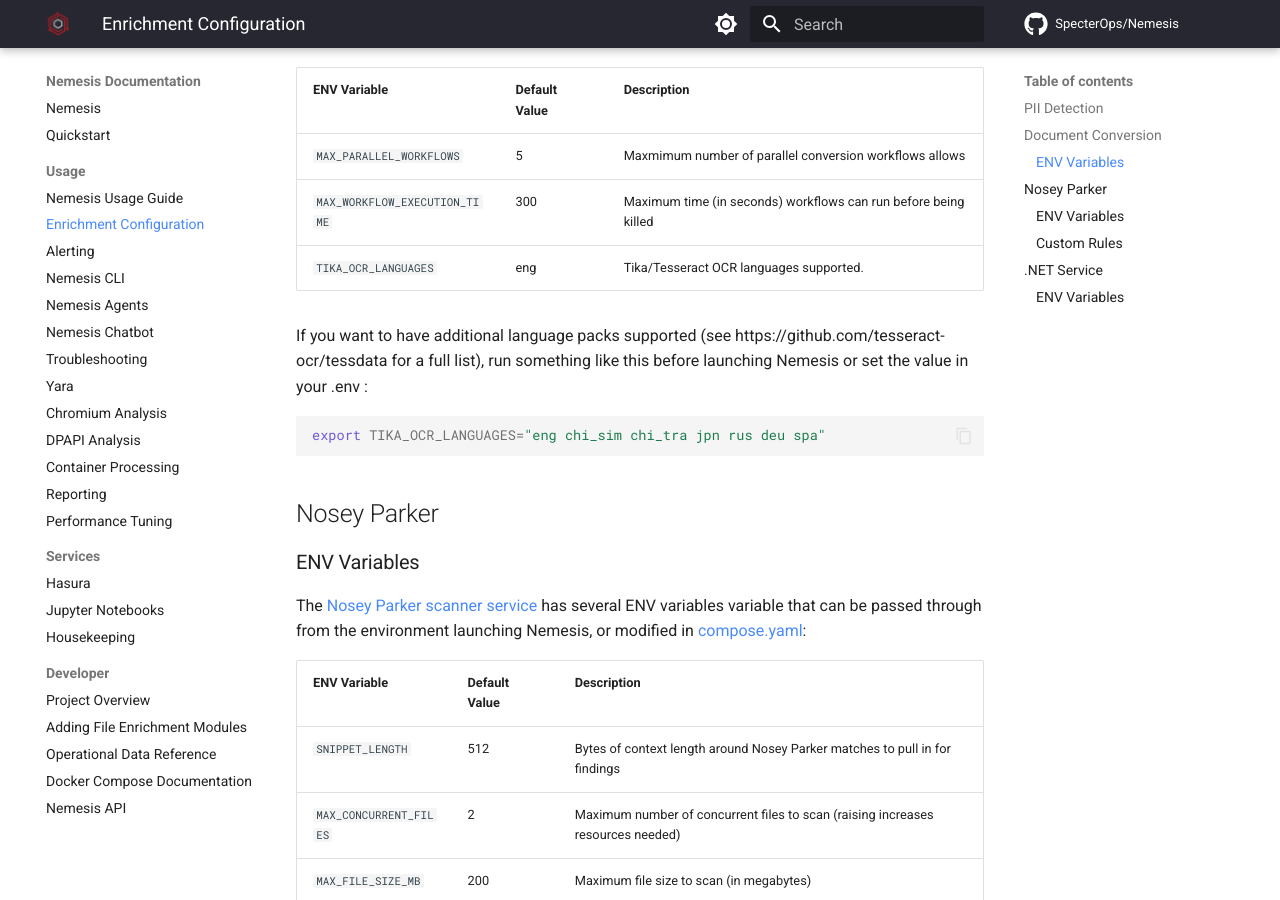
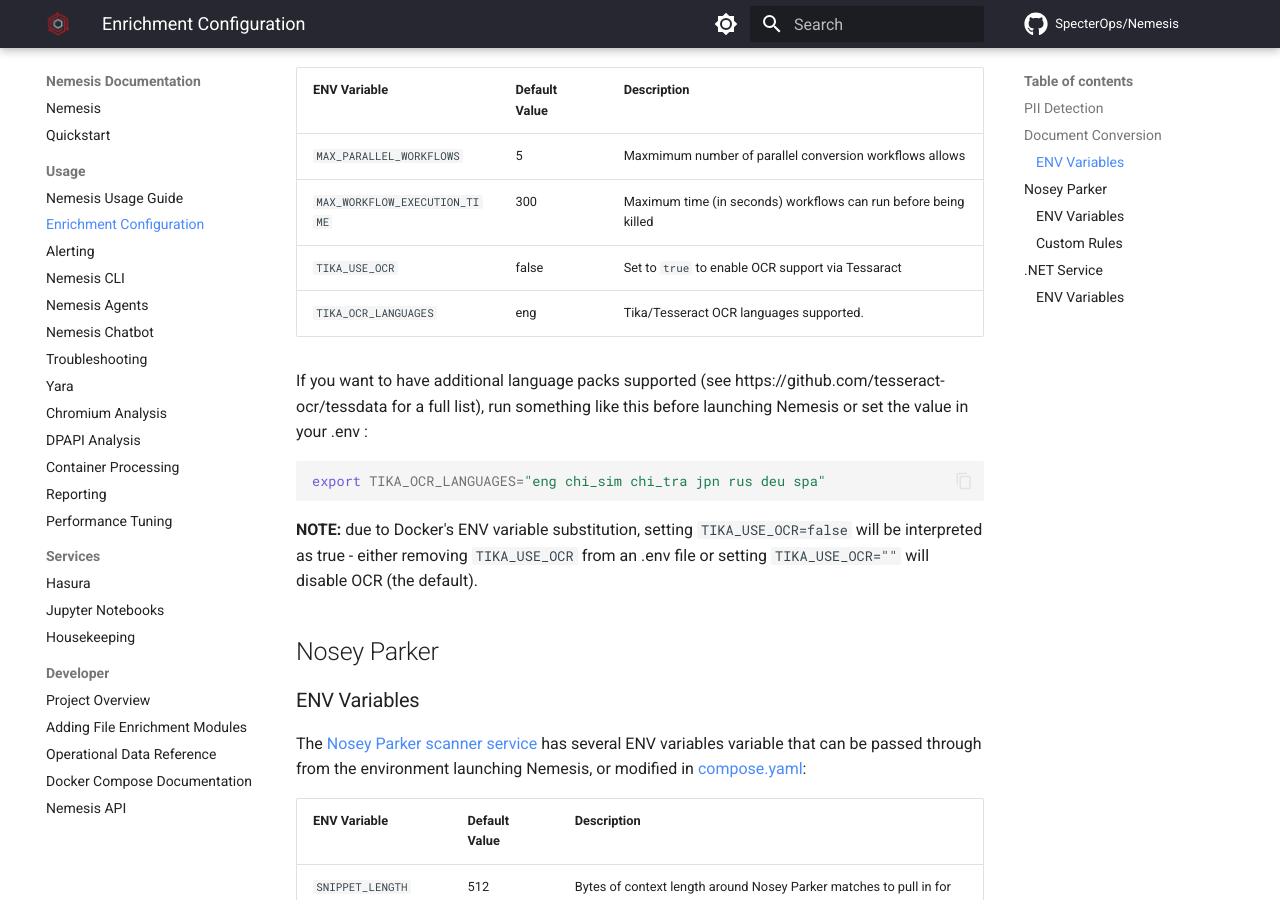
Before and after one commit to SpecterOps/Nemesis, an MkDocs documentation site: the page built from docs/enrichment_configuration.md, in a window 1280 px wide and 900 px high, scrolled down 993 px. Built offline with MkDocs 1.6.1 and Material for MkDocs 9.7.7, drawn with Linux system fonts in a browser that asks for light colours; comment, search, counter and statistics services are not loaded.

Commit message:
Enable/Disable Tika OCR via ENV variable
- Enable/Disable Tika OCR via ENV variable

````diff
--- a/compose.yaml
+++ b/compose.yaml
@@ -536,7 +536,7 @@
   document-conversion:
     image: ghcr.io/specterops/nemesis/document-conversion:latest
     volumes:
-      - ./infra/tika/tika-config.xml:/tika-config.xml:ro
+      - ./infra/tika/tika-config${TIKA_USE_OCR:+-tesseract}.xml:/tika-config.xml:ro
     environment:
       - APP_ID=document-conversion
       - DAPR_GRPC_PORT=50002
--- a/docs/enrichment_configuration.md
+++ b/docs/enrichment_configuration.md
@@ -34,6 +34,7 @@
 | ----------------------------- | ------------- | --------------------------------------------------------------- |
 | `MAX_PARALLEL_WORKFLOWS`      | 5             | Maxmimum number of parallel conversion workflows allows         |
 | `MAX_WORKFLOW_EXECUTION_TIME` | 300           | Maximum time (in seconds) workflows can run before being killed |
+| `TIKA_USE_OCR`                | false         | Set to `true` to enable OCR support via Tessaract               |
 | `TIKA_OCR_LANGUAGES`          | eng           | Tika/Tesseract OCR languages supported.                         |
 
 If you want to have additional language packs supported (see https://github.com/tesseract-ocr/tessdata for a full list), run something like this before launching Nemesis or set the value in your .env :
@@ -41,6 +42,8 @@
 ```bash
 export TIKA_OCR_LANGUAGES="eng chi_sim chi_tra jpn rus deu spa"
 ```
+
+**NOTE:** due to Docker's ENV variable substitution, setting `TIKA_USE_OCR=false` will be interpreted as true - either removing `TIKA_USE_OCR` from an .env file or setting `TIKA_USE_OCR=""` will disable OCR (the default).
 
 ## Nosey Parker
 
````
